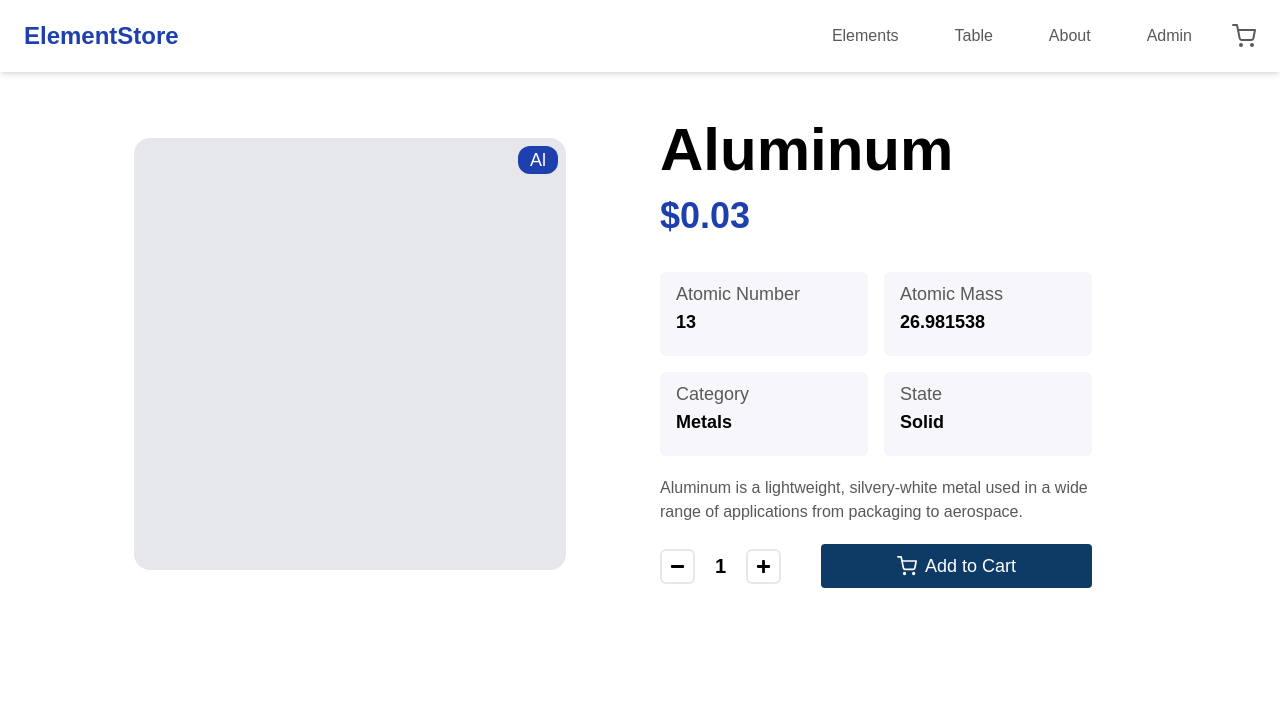
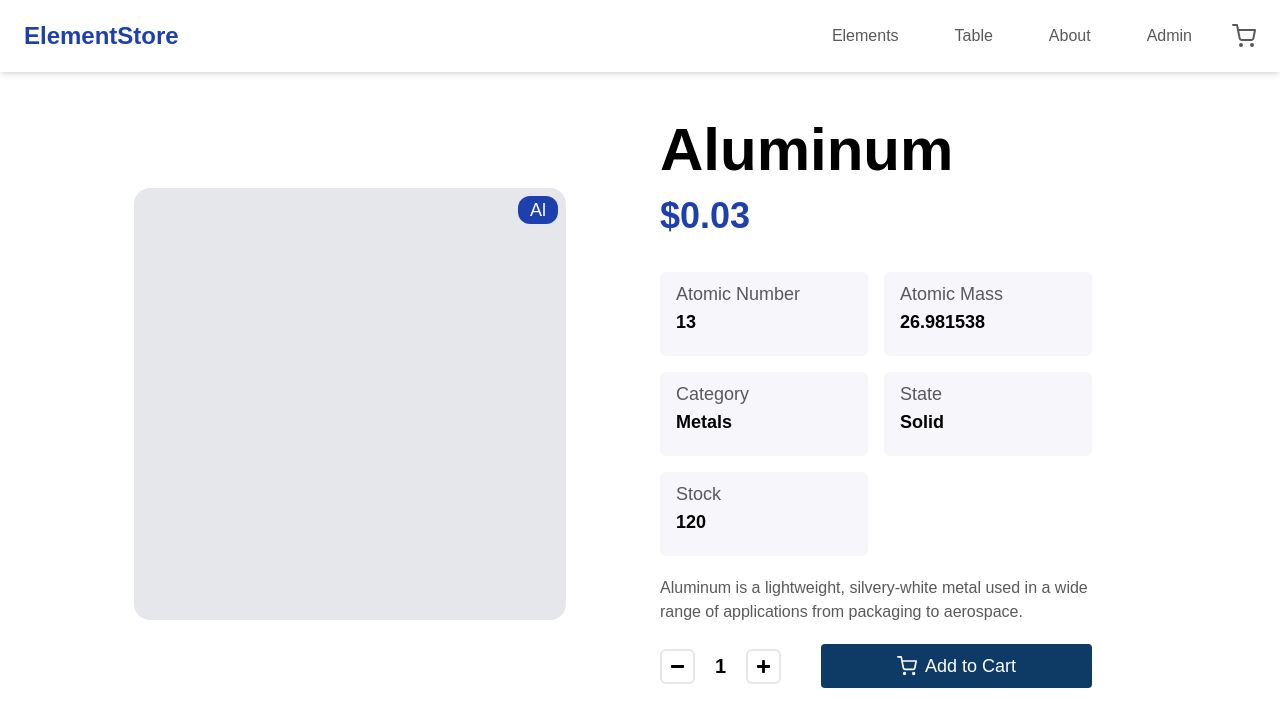
Before and after one commit to clr-cera/Web_2025_1, a Next.js app in the folder frontend/: page /Products/Aluminum in a window 1280 px wide. Shown: the top 726 px of the page. Built offline with nearby package versions, Linux system fonts and the light colour scheme; data requests are answered from the project's data file.

Commit message:
Out Of Stock

```diff
--- a/frontend/db.json
+++ b/frontend/db.json
@@ -45,7 +45,7 @@
       "category": "Metals",
       "state": "Solid",
       "price": 0.05,
-      "stock": 75,
+      "stock": 10,
       "id": "bd53"
     },
     {
@@ -347,6 +347,18 @@
       "price": 0.03,
       "stock": 105,
       "id": "dd84"
+    },
+    {
+      "id": "ea2e",
+      "atomic_number": 50,
+      "atomic_mass": 50,
+      "symbol": "WOW",
+      "name": "WOWLIUM",
+      "description": "wwowoowwww",
+      "category": "Metals",
+      "state": "Solid",
+      "price": 50,
+      "stock": 0
     }
   ],
   "users": [
--- a/frontend/package.json
+++ b/frontend/package.json
@@ -13,6 +13,7 @@
     "next": "15.3.2",
     "react": "^19.0.0",
     "react-dom": "^19.0.0",
+    "react-hot-toast": "^2.5.2",
     "react-icons": "^5.5.0"
   },
   "devDependencies": {
--- a/frontend/src/app/Products/[name]/page.tsx
+++ b/frontend/src/app/Products/[name]/page.tsx
@@ -86,6 +86,10 @@ export default function ProductPage({ params }: ProductPageProps) {
               <h4 className="font-medium text-lg text-text-gray">State</h4>
               <p className="font-semibold text-lg text-black">{elementData.state}</p>
             </div>
+            <div className="flex flex-col bg-background-gray rounded-md pt-2 pb-5 px-4">
+              <h4 className="font-medium text-lg text-text-gray">Stock</h4>
+              <p className="font-semibold text-lg text-black">{elementData.stock}</p>
+            </div>
           </div>
 
           <div>
@@ -109,6 +113,21 @@ export default function ProductPage({ params }: ProductPageProps) {
               </button>
             </div>
 
+
+
+            {
+              elementData.stock === 0 ? (
+                <button
+                  onClick={(e) => {
+                    e.preventDefault();
+                    e.stopPropagation();
+                  }}
+                  className=" bg-primary-gray cursor-not-allowed rounded flex w-full justify-center items-center gap-2 px-2 py-2 text-white transition duration-200"
+                >
+                  <FiShoppingCart size={20} />
+                  <span className="text-xs font-medium">Out Of Stock</span>
+                </button>
+              ) : (
                  <button
                     className="bg-primary-blue-darker rounded flex w-full justify-center items-center gap-2 px-2 py-2 text-white cursor-pointer hover:bg-primary-blue transition duration-200"
                     onClick={() => {
@@ -124,6 +143,9 @@ export default function ProductPage({ params }: ProductPageProps) {
                   <FiShoppingCart size={20} />
                   <span className="text-lg font-medium">Add to Cart</span>
                 </button>
+              )
+            }
+
           </div>
         </div>
       </div>
--- a/frontend/src/app/layout.tsx
+++ b/frontend/src/app/layout.tsx
@@ -5,6 +5,7 @@ import { Inter } from "next/font/google";
 import Header from "@/components/Header";
 import { SearchProvider } from "@/context/searchContext";
 import { CartProvider } from "@/context/CartContext";
+import { Toaster } from 'react-hot-toast';
 
 const inter = Inter({
   variable: "--font-inter",
@@ -24,6 +25,7 @@ export default function RootLayout({
   return (
     <html lang="en">
       <body className={`${inter.variable}`}>
+      <Toaster position="top-right" />
       <CartProvider>
         <SearchProvider>
           <Header />
--- a/frontend/src/components/CartItemCard.tsx
+++ b/frontend/src/components/CartItemCard.tsx
@@ -26,7 +26,7 @@ export default function CartItemCard({ item }: CartItemCardProps) {
       </div>
 
       <div className="flex gap-6 items-center">
-        <div className="flex gap-2 items-center">
+        <div className="flex gap-4 items-center">
           <button
             onClick={() => decreaseQuantity(item.id)}
             className="text-black p-2 border-2 border-border-gray cursor-pointer rounded-md hover:bg-gray-100"
--- a/frontend/src/components/Element.tsx
+++ b/frontend/src/components/Element.tsx
@@ -48,7 +48,7 @@ export default function Element(props: ElementType & { color: keyof typeof color
                         {props.symbol}
                     </div>
                 </div>
-                <div className="px-4 py-2 bg-white">
+                <div className="px-4 py-2 bg-white relative">
                     <h2 className={`font-medium text-lg text-black`}>
                         {props.name}
                     </h2>
@@ -58,22 +58,43 @@ export default function Element(props: ElementType & { color: keyof typeof color
                     <p className={`text-sm text-text-gray`}>
                         {props.category}
                     </p>
+                    <p className={`text-xs absolute -top-6 right-4 text-text-gray font-semibold`}>
+                        {props.stock} in stock
+                    </p>
 
                     <div className="flex items-center justify-between mt-2">
                         <p className={`font-medium text-sm ${colors.text}`}>
                             Price: ${props.price}
                         </p>
+
+                        {
+                            props.stock == 0?
+                                <button
+                                    onClick={(e)=>{
+                                        e.preventDefault()
+                                        e.stopPropagation()
+                                    }}
+                                    className="rounded flex items-center gap-2 px-2 py-2 text-white bg-primary-gray cursor-not-allowed"
+
+                                >
+                                    <FiShoppingCart size={20} />
+                                    <span className="text-xs font-medium">Out Of Stock</span>
+                                </button>
+                            :
                                 <button
                                     onClick={(e) => {
                                         addToCart(props)
                                         e.stopPropagation()
                                         e.preventDefault()
                                     }}
-                            className="rounded cursor-pointer flex items-center gap-2 px-2 py-2 text-white bg-primary-blue hover:bg-secondary-blue"
+                                    className={`rounded cursor-pointer flex items-center gap-2 px-2 py-2 text-white ${colors.button} ${colors.buttonHover}`}
                                 >
                                     <FiShoppingCart size={20} />
                                     <span className="text-xs font-medium">Add to Cart</span>
                                 </button>
+
+                        }
+
                     </div>
                 </div>
             </div>
--- a/frontend/src/context/CartContext.tsx
+++ b/frontend/src/context/CartContext.tsx
@@ -1,15 +1,13 @@
-// src/context/CartContext.tsx
 "use client";
 
 import React, { createContext, useContext, useState, useEffect } from "react";
 import { ElementType } from "@/services/elementsServices";
+import toast from "react-hot-toast"; // para feedback visual
 
-// Tipo do item no carrinho
 export type CartItem = ElementType & {
   quantity: number;
 };
 
-// Interface do contexto
 interface CartContextProps {
   cartItems: CartItem[];
   addToCart: (item: ElementType) => void;
@@ -20,56 +18,68 @@ interface CartContextProps {
   clearCart: () => void;
 }
 
-// Criação do contexto
 const CartContext = createContext<CartContextProps | undefined>(undefined);
 
-// Provider
 export const CartProvider = ({ children }: { children: React.ReactNode }) => {
   const [cartItems, setCartItems] = useState<CartItem[]>([]);
 
-  // Carregar do localStorage ao iniciar
   useEffect(() => {
     const stored = localStorage.getItem("cart");
     if (stored) setCartItems(JSON.parse(stored));
   }, []);
 
-  // Salvar no localStorage sempre que mudar
   useEffect(() => {
     localStorage.setItem("cart", JSON.stringify(cartItems));
   }, [cartItems]);
 
   const addToCart = (item: ElementType) => {
-    console.log("adicionando ao carrinho:", item.id);
     setCartItems((prevItems) => {
       const existingItem = prevItems.find((i) => i.id === item.id);
 
       if (existingItem) {
-        // Já existe -> incrementa quantidade
+        if (existingItem.quantity >= item.stock) {
+          toast.error("Estoque insuficiente");
+          return prevItems;
+        }
         return prevItems.map((i) =>
           i.id === item.id ? { ...i, quantity: i.quantity + 1 } : i
         );
+      }
+
+      if (item.stock > 0) {
+        return [...prevItems, { ...item, quantity: 1 }];
       } else {
-        // Novo item -> adiciona com quantity: 1
-        return [...prevItems, { ...item, quantity: 1 }];
+        toast.error("Item fora de estoque.");
+        return prevItems;
       }
     });
   };
 
-
   const removeFromCart = (id: string) => {
-    setCartItems(prev => prev.filter(p => p.id !== id));
+    setCartItems((prev) => prev.filter((item) => item.id !== id));
   };
 
   const increaseQuantity = (id: string) => {
-    setCartItems(prev =>
-      prev.map(p => p.id === id ? { ...p, quantity: p.quantity + 1 } : p)
+    setCartItems((prev) =>
+      prev.map((item) => {
+        if (item.id === id) {
+          if (item.quantity >= item.stock) {
+            toast.error("Estoque insuficiente");
+            return item;
+          }
+          return { ...item, quantity: item.quantity + 1 };
+        }
+        return item;
+      })
     );
   };
 
   const decreaseQuantity = (id: string) => {
-    setCartItems(prev =>
-      prev.map(p =>
-        p.id === id ? { ...p, quantity: Math.max(p.quantity - 1, 1) } : p
+    setCartItems((prev) =>
+      prev.map((item) =>
+        item.id === id
+          ? { ...item, quantity: Math.max(item.quantity - 1, 1) }
+          : item
       )
     );
   };
@@ -99,7 +109,6 @@ export const CartProvider = ({ children }: { children: React.ReactNode }) => {
   );
 };
 
-// Hook para consumir
 export const useCart = () => {
   const context = useContext(CartContext);
   if (!context) throw new Error("useCart deve ser usado dentro do CartProvider");
```
Also changed, not shown: 1 other file (tests, documents, lock files or other folders). Lines whose indentation alone changed are shown as unchanged.
